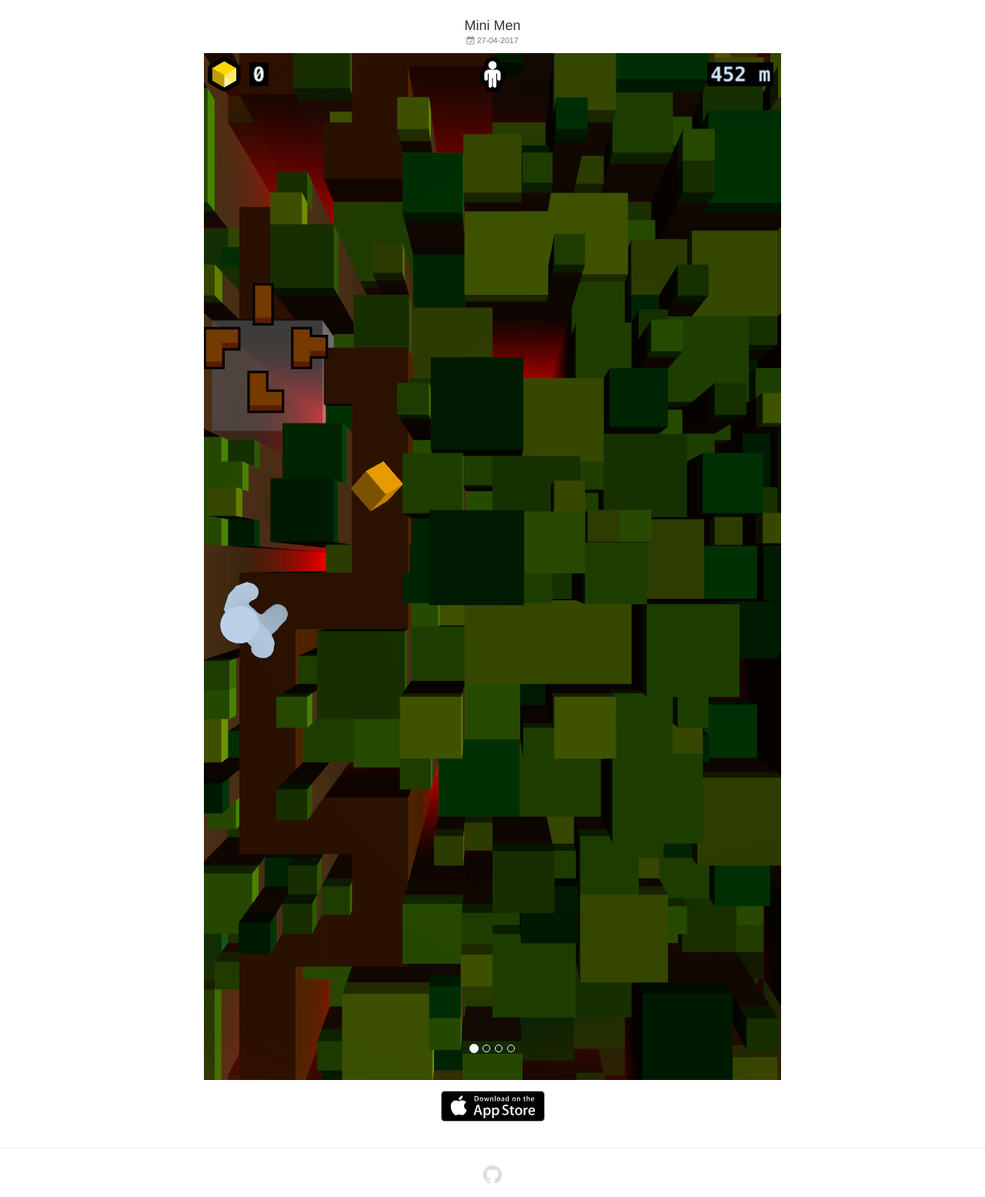
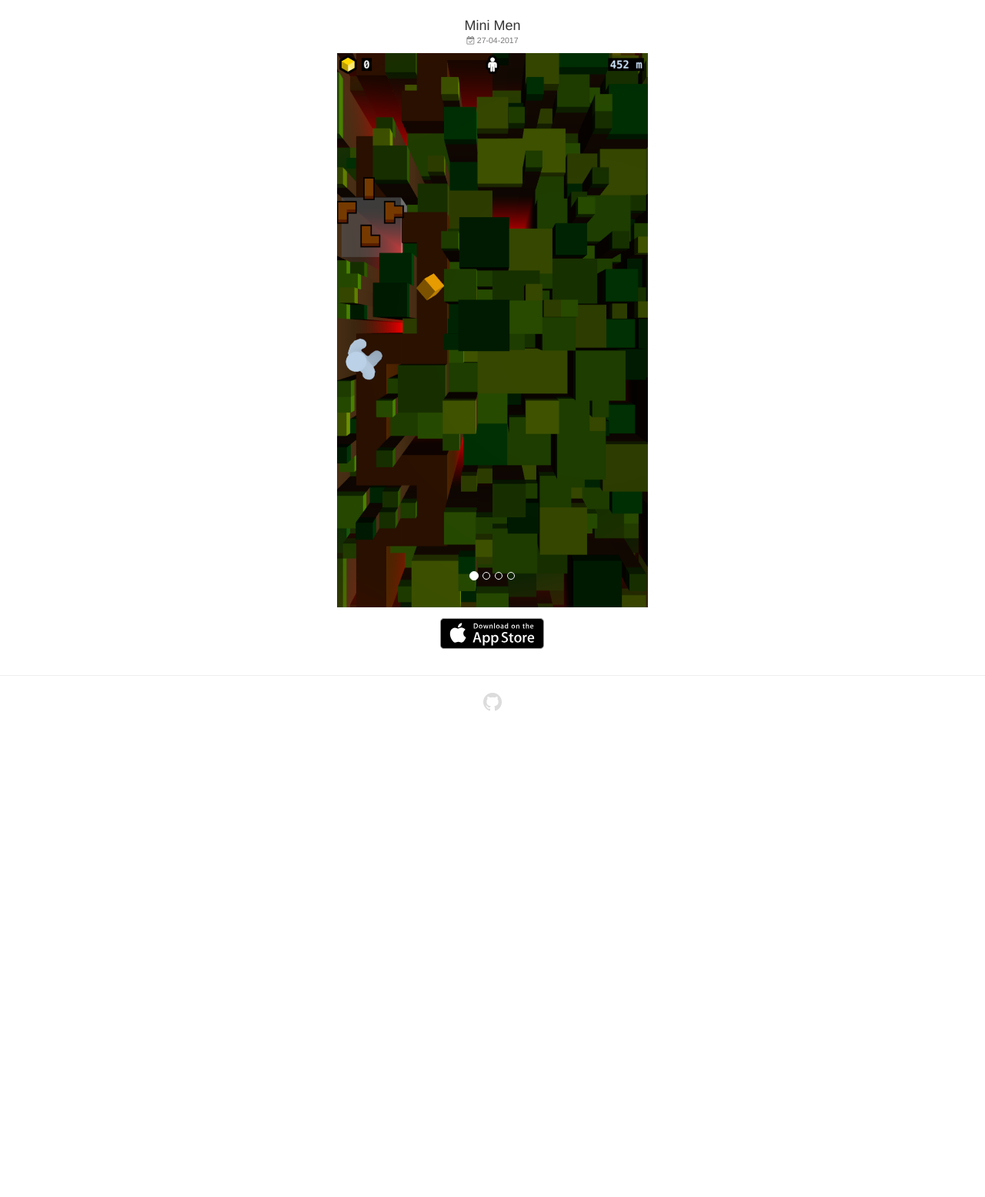
Before and after one commit to Robinseibold/Robinseibold.github.io, a Jekyll site: the page built from index.html, in a window 1280 px wide. Shown: the whole page at 77% size. Built offline with Jekyll 4.4.1, drawn with Linux system fonts in a browser that asks for light colours; the list of posts is cut into pages by our own code; after the commit the page ends 941 px from its top, so only the background shows below that.

Commit message:
Edit Carousel size

```diff
--- a/_sass/style.sass
+++ b/_sass/style.sass
@@ -29,6 +29,5 @@ a.nav, a.nav:visited
 	&:hover, &.active
 		color: black
 
-.carousel-inner
-	width: auto
-	height: 80%
+.carousel-inner > .item > img, .carousel-inner > .item > a > img
+	height: 80vh
```
